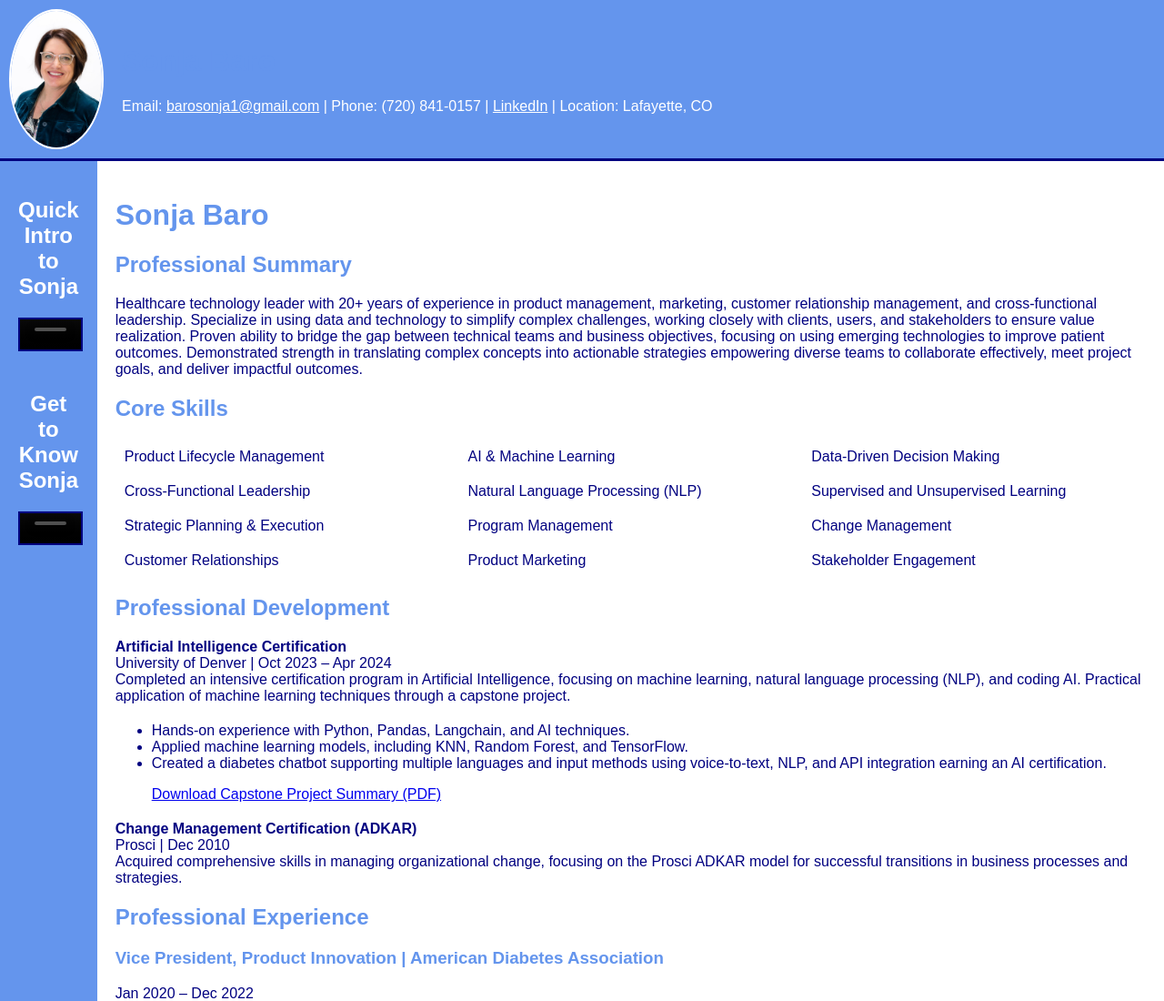
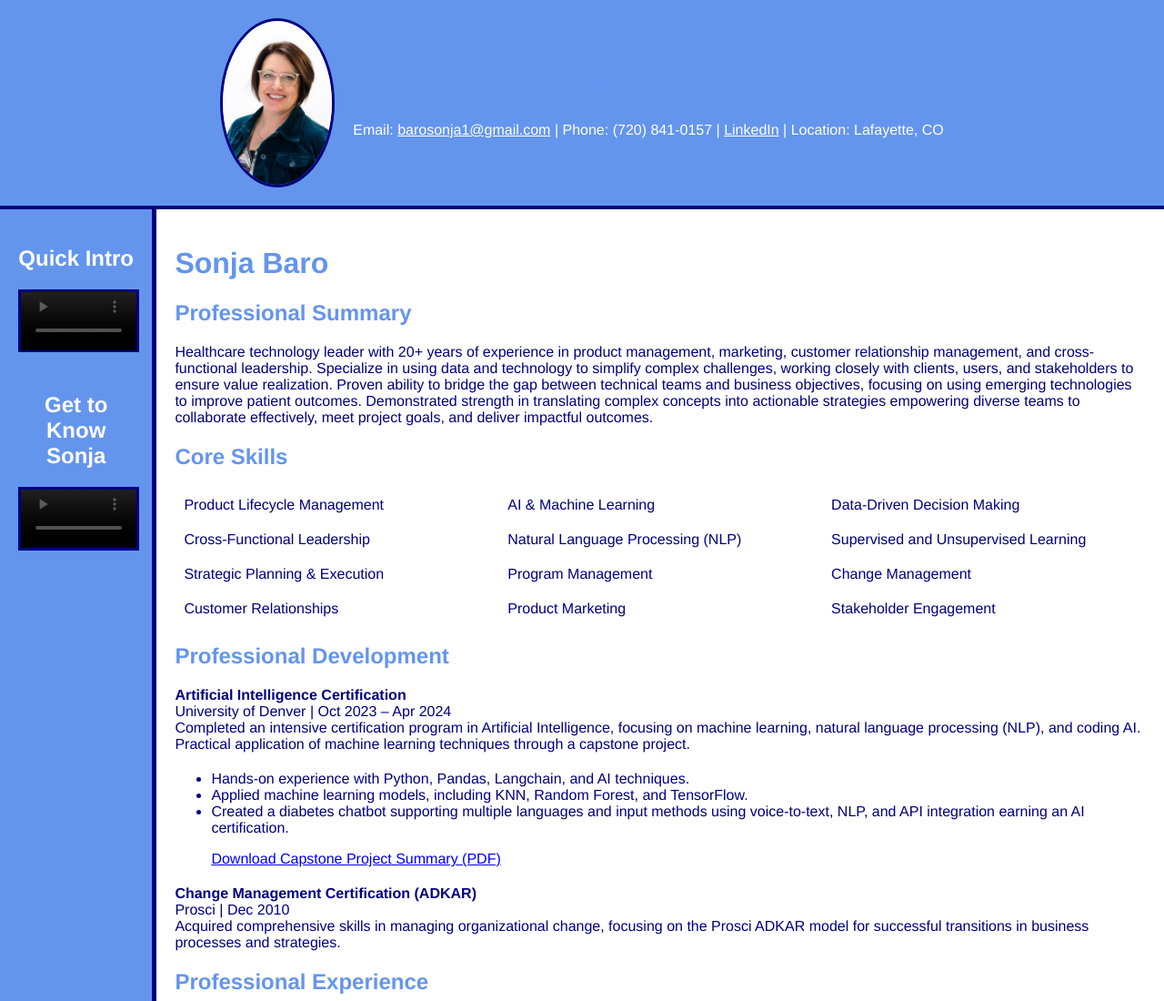
Before and after one commit to sonjabaro/Baro_2024_Profile, a plain HTML site: page index.html in a window 1280 px wide. Shown: the top 1100 px of the page at 91% size. Drawn offline with Linux system fonts and the light colour scheme; grey boxes are pictures that could not be loaded.

Commit message:
styling updates

```diff
--- a/index.html
+++ b/index.html
@@ -23,7 +23,7 @@
     <div class="container">
         <!-- Left Rail for Videos and Images -->
         <div class="left-rail">
-            <h2>Quick Intro to Sonja</h2>
+            <h2>Quick Intro</h2>
             <video controls>
                 <source src="assets/videos/quick_intro_video.mp4" type="video/mp4">
                 Your browser does not support the video tag.
--- a/style.css
+++ b/style.css
@@ -1,11 +1,10 @@
-
 /* General Styles */
 body {
-    font-family: Arial, sans-serif;
+    font-family: 'Helvetica', 'Arial', sans-serif;
     margin: 0;
     padding: 0;
-    color: navy; /* Navy text */
-    background-color: white; /* White background */
+    color: navy;
+    background-color: white;
 }
 
 .container {
@@ -16,11 +15,13 @@ body {
 
 /* Left Rail Styles */
 .left-rail {
-    background-color: cornflowerblue; /* Cornflower blue background */
-    width: 250px;
+    background-color: cornflowerblue;
+    width: 600px; /* Widened left rail */
     padding: 20px;
     color: white;
     text-align: center;
+    border-right: 5px solid navy; /* Thicker right border */
+    box-sizing: border-box; /* Ensures padding and borders fit correctly */
 }
 
 .left-rail h2 {
@@ -29,8 +30,8 @@ body {
 }
 
 .left-rail video, .left-rail img {
-    width: 100%;
-    border: 2px solid navy; /* Navy blue borders */
+    width: 100%; /* Videos take up the full width */
+    border: 3px solid navy; /* Navy borders for videos/images */
     margin-bottom: 20px;
 }
 
@@ -38,11 +39,15 @@ body {
 header {
     background-color: cornflowerblue;
     color: white;
-    padding: 10px;
-    text-align: left;
-    display: flex; /* Align the image and text side-by-side */
-    align-items: center; /* Vertically center the items */
-    border-bottom: 3px solid navy; /* Navy blue borders */
+    padding: 20px;
+    text-align: center;
+    display: flex;
+    align-items: center;
+    justify-content: center; /* Center content inside the header */
+    border-bottom: 4px solid navy; /* Thicker bottom border for header */
+    border-right: none; /* Prevents border overlap with left rail */
+    border-left:none; /* Prevents border overlap with content */
+    box-sizing: border-box;
 }
 
 .header-info {
@@ -50,10 +55,10 @@ header {
 }
 
 .headshot {
-    width: 100px; /* Adjust this size as needed */
+    width: 120px; /* Headshot size */
     height: auto;
     border-radius: 50%; /* Round shape */
-    border: 2px solid white; /* White border around the image */
+    border: 3px solid navy;
 }
 
 /* Content Section */
@@ -85,13 +90,12 @@ p, ul {
 
 /* Mobile Optimization */
 @media only screen and (max-width: 768px) {
-    /* Stack the left rail and content vertically */
     .container {
         flex-direction: column;
     }
 
     .left-rail {
-        width: 100%; /* Full width for mobile */
+        width: 100%;
         margin-bottom: 20px;
     }
 
@@ -99,17 +103,15 @@ p, ul {
         padding: 10px;
     }
 
-    /* Collapse the table columns into one */
     .skills-table td {
-        display: block; /* Stack the table cells on smaller screens */
+        display: block;
         width: 100%;
-        margin-bottom: 10px; /* Adds space between rows */
+        margin-bottom: 10px;
     }
 }
 
 @media only screen and (min-width: 769px) {
-    /* Ensure table has 3 columns on larger screens */
     .skills-table td {
-        width: 33.33%; /* Each cell takes up 1/3 of the width */
+        width: 33.33%;
     }
 }
```
